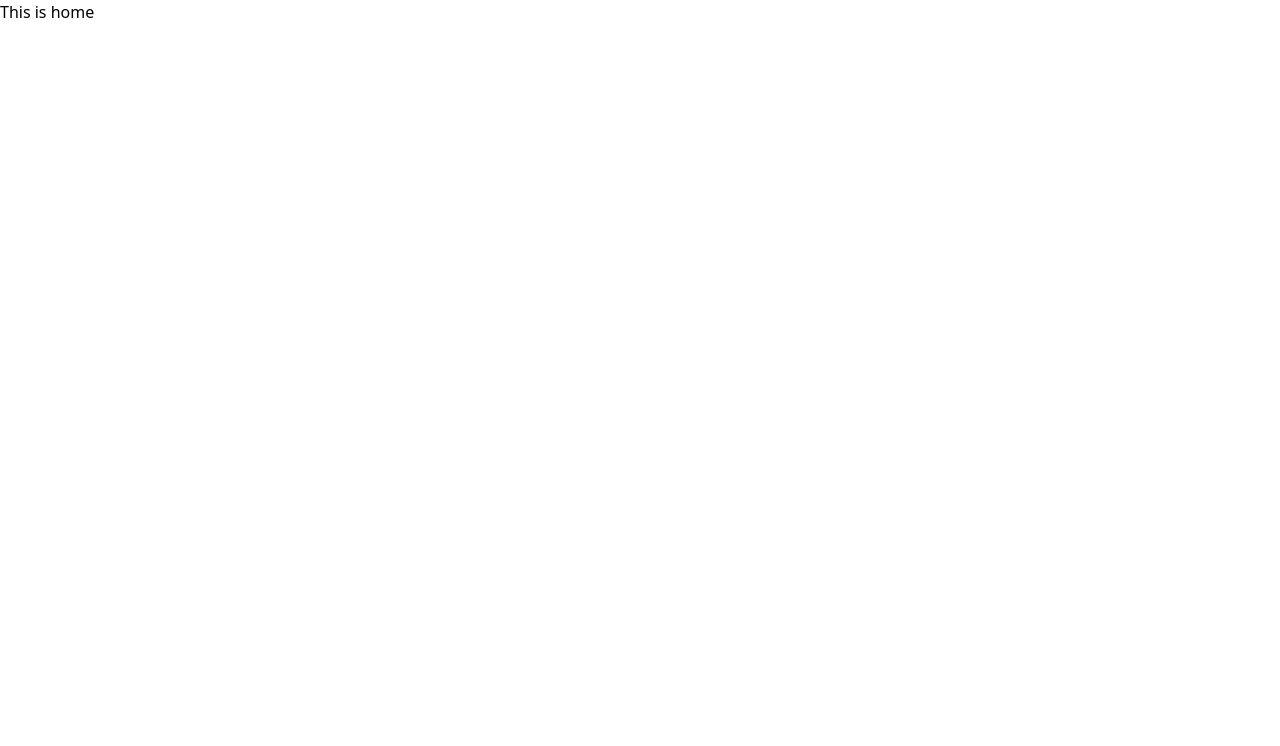
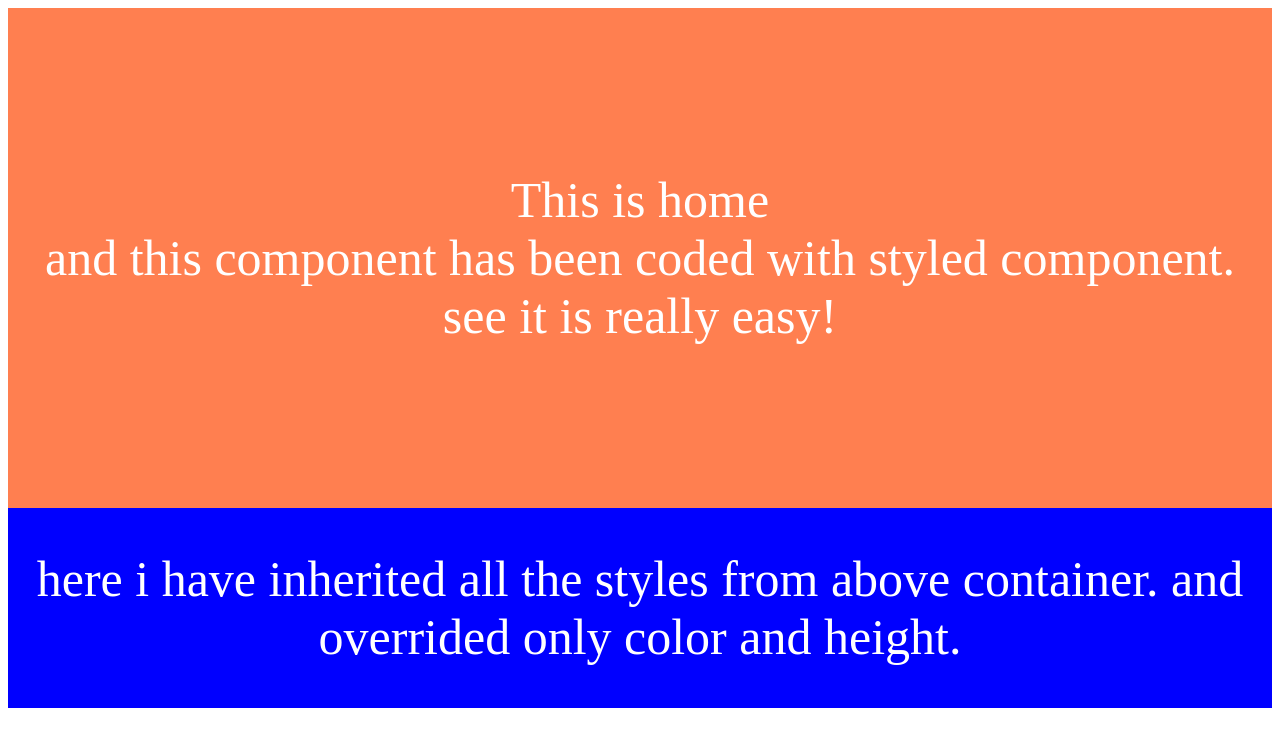
Before and after one commit to Y3S2-Project-Group-0001/Ayurvedic-Store, a React (Create React App) app: page / in a window 1280 px wide. Shown: the top 746 px of the page. Built offline with nearby package versions, Linux system fonts and the light colour scheme; no server answers; a web font is replaced by a local one.

Commit message:
removed tailwind and replaced styled components

```diff
--- a/postcss.config.js
+++ /dev/null
@@ -1,6 +0,0 @@
-module.exports = {
-  plugins: {
-    tailwindcss: {},
-    autoprefixer: {},
-  },
-}
--- a/src/pages/Home.jsx
+++ b/src/pages/Home.jsx
@@ -1,8 +1,35 @@
-import React from "react";
+import React from 'react'
+import styled from 'styled-components'
+
+const Container = styled.div`
+  background-color: coral;
+  min-height: 500px;
+  display: flex;
+  flex-direction: row;
+  justify-content: center;
+  align-items: center;
+  color: white;
+  font-size: 50px;
+  text-align: center;
+`
+
+const Container2 = styled(Container)`
+  background-color: blue;
+  min-height: 200px;
+`
+
 export default function Home() {
-    return (
-        <>
-            <div>This is home</div>
-        </>
-    );
+  return (
+    <>
+      <Container>
+        This is home <br />
+        and this component has been coded with styled component.
+        <br /> see it is really easy!
+      </Container>
+      <Container2>
+        here i have inherited all the styles from above container. and overrided
+        only color and height.
+      </Container2>
+    </>
+  )
 }
--- a/src/pages/examples/file-upload.tsx
+++ b/src/pages/examples/file-upload.tsx
@@ -1,64 +1,59 @@
-import React, { useRef, useState } from "react";
-import { uploadFile } from "../../firebase";
+import React, { useRef, useState } from 'react'
+import { uploadFile } from '../../firebase'
 
 export function FileUpload() {
-  const file_input_ref = useRef<HTMLInputElement>(null);
-  const [state, setState] = useState("Ready.");
+  const file_input_ref = useRef<HTMLInputElement>(null)
+  const [state, setState] = useState('Ready.')
 
   const onSubmit = async (e: any) => {
-    e.preventDefault();
-    setState("Uploading...");
+    e.preventDefault()
+    setState('Uploading...')
     if (file_input_ref.current) {
       // Get the file dom reference
-      let file_input = file_input_ref.current;
+      let file_input = file_input_ref.current
 
       // Check if file is set
       if (!file_input.files || file_input.files.length <= 0) {
-        setState("You don't have a file selected.");
-        return;
+        setState("You don't have a file selected.")
+        return
       }
       // Get file object
-      let file = file_input.files[0];
-      console.log(file);
+      let file = file_input.files[0]
+      console.log(file)
       // Check the image size - 2MB for example
       if (file.size > 2 * 1024 * 1024) {
         setState(
-          "You exceed the max file size. " +
-            "Consider learning IT" +
-            "So you can learn yourself how to code a image scaler. " +
-            "Do it in C++ with web assembly, " +
-            "So you can run it on a browser. " +
-            "Now you can scale this image" +
-            "To fit the requirement. " +
-            "If you figure it out, " +
-            "Hatsune miku will personally come to your home and" +
-            "Give you a kiss. "
-        );
-        return;
+          'You exceed the max file size. ' +
+            'Consider learning IT' +
+            'So you can learn yourself how to code a image scaler. ' +
+            'Do it in C++ with web assembly, ' +
+            'So you can run it on a browser. ' +
+            'Now you can scale this image' +
+            'To fit the requirement. ' +
+            'If you figure it out, ' +
+            'Hatsune miku will personally come to your home and' +
+            'Give you a kiss. ',
+        )
+        return
       }
 
       // Finally upload it
       try {
-        let [file_name, url] = await uploadFile(file);
-        setState(`Uploaded file with name ${file_name} and URL is ${url}`);
+        let [file_name, url] = await uploadFile(file)
+        setState(`Uploaded file with name ${file_name} and URL is ${url}`)
       } catch (e) {
-        setState("Some error here. Did you set firebase .env s?");
+        setState('Some error here. Did you set firebase .env s?')
       }
     }
-  };
+  }
 
   return (
     <>
       <form onSubmit={onSubmit}>
         <input type="file" ref={file_input_ref} />
-        <button
-          type="submit"
-          className="bg-blue-500 hover:bg-blue-700 text-white font-bold py-2 px-4 rounded"
-        >
-          Upload
-        </button>
+        <button type="submit">Upload</button>
       </form>
       <div>{state}</div>
     </>
-  );
+  )
 }
--- a/tailwind.config.js
+++ /dev/null
@@ -1,12 +0,0 @@
-/** @type {import('tailwindcss').Config} */
-module.exports = {
-  content: [
-    "./src/**/*.{js,jsx,ts,tsx}",
-  ],
-  theme: {
-    extend: {},
-  },
-  plugins: [
-    require('@tailwindcss/line-clamp'),
-  ],
-}
```
Also changed, not shown: package.json (+8 -4 lines), 1 other file (tests, documents, lock files or other folders).
